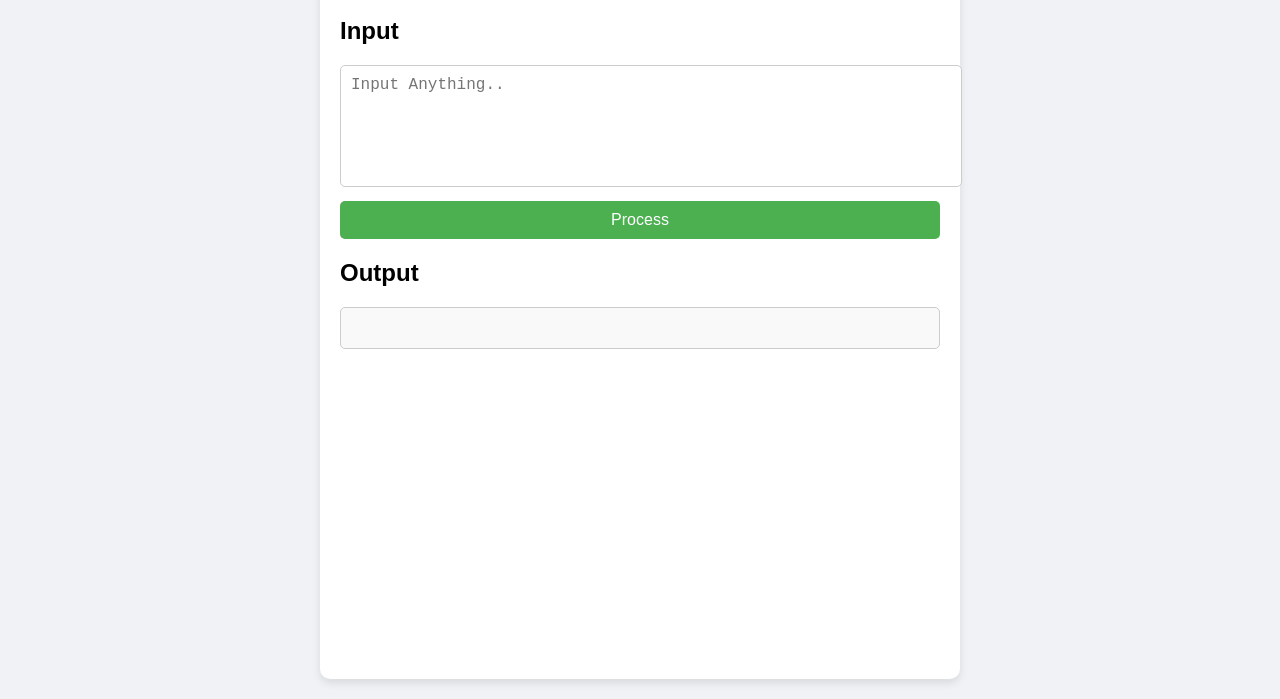
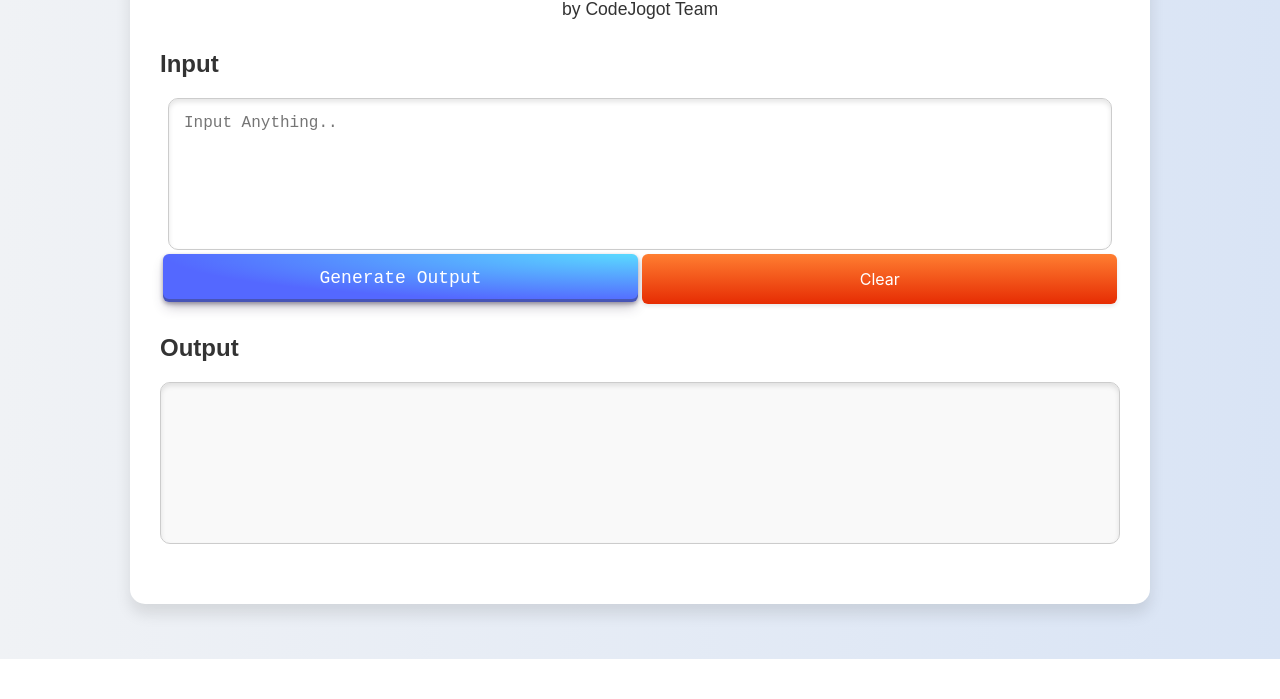
Before and after one commit to CodeJogot/js-input-output-template, a plain HTML site: page index.html in a window 1280 px wide. Shown: the part 141-840 px from the top of the page. After the commit the page ends 800 px from the top, so only its background shows below. Drawn offline with Linux system fonts and the light colour scheme; a web font is replaced by a local one.

Commit message:
first commit

```diff
--- a/index.html
+++ b/index.html
@@ -3,21 +3,22 @@
 <head>
     <meta charset="UTF-8" />
     <meta name="viewport" content="width=device-width, initial-scale=1.0" />
-    <title>Input-Output Template</title>
+    <title>Stylish Input-Output Template</title>
     <link rel="stylesheet" href="style.css" />
 </head>
 <body>
     <div class="container">
-      <h1>JS Input Output Template</h1>
+        <h1>Input Output Template</h1>
         <p>by CodeJogot Team</p>
         <h2>Input</h2>
         <div class="input-section">
             <textarea id="input" placeholder="Input Anything.."></textarea>
-        <button id="process-btn">Process</button>
+            <button id="process-btn">Generate Output</button>
+            <button id="clear-btn">Clear</button>
         </div>
         <h2>Output</h2>
         <div class="output-section">
-        <div id="output"></div>
+            <div id="output" class="output-content"></div>
         </div>
     </div>
     <script src="script.js"></script>
--- a/script.js
+++ b/script.js
@@ -1,10 +1,15 @@
 document.getElementById('process-btn').addEventListener('click', function() {
     const input = document.getElementById('input').value;
-    const output = processInput(input);
+    const output = mainFunction(input);
     document.getElementById('output').textContent = output;
 });
 
-function processInput(input) {
+document.getElementById('clear-btn').addEventListener('click', function() {
+    document.getElementById('input').value = ''; // Clear input
+    document.getElementById('output').textContent = ''; // Clear output
+});
+
+function mainFunction(input) {
     let p = input.split('\n');
-    return p[0];
+    return ;
 }
--- a/style.css
+++ b/style.css
@@ -1,67 +1,181 @@
+@import url('https://fonts.googleapis.com/css2?family=Anek+Bangla:wght@100..800&display=swap');
+
+body, h1, h2, p {
+    margin: 0;
+    padding: 0;
+    box-sizing: border-box;
+}
+
+/* Global Styles */
 body {
-    font-family: Arial, sans-serif;
-    background-color: #f0f2f5;
+    font-family: "Anek Bangla", sans-serif;
+    background: linear-gradient(to right, #f0f2f5, #d9e4f5);
     margin: 0;
-    padding: 20px;
+    padding: 40px;
     display: flex;
     justify-content: center;
+    align-items: center;
     height: 100vh;
+    color: #333;
 }
 
 .container {
-    background-color: #fff;
-    border-radius: 10px;
-    box-shadow: 0 4px 8px rgba(0, 0, 0, 0.1);
-    width: 80%;
+    background-color: #ffffff;
+    border-radius: 15px;
+    box-shadow: 0 10px 15px rgba(0, 0, 0, 0.1);
+    min-width: 80%;
     max-width: 600px;
-    padding: 20px;
+    padding: 30px;
+    text-align: center;
 }
 
 h1 {
-    text-align: center;
+    font-size: 2.5rem;
+    margin-bottom: 10px;
+    color: #4CAF50;
+}
+
+p {
+    font-size: 1.1rem;
+    margin-bottom: 30px;
+}
+
+h2 {
+    font-size: 1.5rem;
+    margin-bottom: 20px;
     color: #333;
+    text-align: left;
 }
 
 .input-section, .output-section {
-    margin-bottom: 20px;
+    margin-bottom: 30px;
 }
 
 textarea {
-    width: 100%;
-    height: 100px;
-    padding: 10px;
+    width: 95%;
+    height: 120px;
+    padding: 15px;
     border: 1px solid #ccc;
-    border-radius: 5px;
+    border-radius: 10px;
     resize: none;
-    font-size: 16px;
+    font-size: 1rem;
+    box-shadow: inset 0 3px 5px rgba(0, 0, 0, 0.1);
+    transition: all 0.3s ease;
+}
+
+textarea:focus {
+    border-color: #4CAF50;
+    box-shadow: inset 0 3px 5px rgba(0, 0, 0, 0.2);
 }
 
 button {
-    display: block;
-    width: 100%;
-    padding: 10px;
-    background-color: #4CAF50;
-    color: white;
+    width: calc(50% - 5px); /* Adjusted width for buttons */
+    padding: 15px;
+    color: #fff;
     border: none;
-    border-radius: 5px;
-    font-size: 16px;
+    border-radius: 10px;
+    font-size: 1rem;
     cursor: pointer;
-    margin-top: 10px;
+    transition: background-color 0.3s ease;
 }
 
+/* CSS */
+#process-btn {
+  align-items: center;
+  appearance: none;
+  background-image: radial-gradient(100% 100% at 100% 0, #5adaff 0, #5468ff 100%);
+  border: 0;
+  border-radius: 6px;
+  box-shadow: rgba(45, 35, 66, .4) 0 2px 4px,rgba(45, 35, 66, .3) 0 7px 13px -3px,rgba(58, 65, 111, .5) 0 -3px 0 inset;
+  box-sizing: border-box;
+  color: #fff;
+  cursor: pointer;
+  display: inline-flex;
+  font-family: "JetBrains Mono",monospace;
+  height: 48px;
+  justify-content: center;
+  line-height: 1;
+  list-style: none;
+  overflow: hidden;
+  padding-left: 16px;
+  padding-right: 16px;
+  position: relative;
+  text-align: left;
+  text-decoration: none;
+  transition: box-shadow .15s,transform .15s;
+  user-select: none;
+  -webkit-user-select: none;
+  touch-action: manipulation;
+  white-space: nowrap;
+  will-change: box-shadow,transform;
+  font-size: 18px;
+}
+
+#process-btn:focus {
+  box-shadow: #3c4fe0 0 0 0 1.5px inset, rgba(45, 35, 66, .4) 0 2px 4px, rgba(45, 35, 66, .3) 0 7px 13px -3px, #3c4fe0 0 -3px 0 inset;
+}
+
+#process-btn:hover {
+  box-shadow: rgba(45, 35, 66, .4) 0 4px 8px, rgba(45, 35, 66, .3) 0 7px 13px -3px, #3c4fe0 0 -3px 0 inset;
+  transform: translateY(-2px);
+}
+
+#process-btn:active {
+  box-shadow: #3c4fe0 0 3px 7px inset;
+  transform: translateY(2px);
+}
 button:hover {
     background-color: #45a049;
 }
 
+/* CSS */
+#clear-btn {
+  background-color: initial;
+  background-image: linear-gradient(-180deg, #FF7E31, #E62C03);
+  border-radius: 6px;
+  box-shadow: rgba(0, 0, 0, 0.1) 0 2px 4px;
+  color: #FFFFFF;
+  cursor: pointer;
+  display: inline-block;
+  font-family: Inter,-apple-system,system-ui,Roboto,"Helvetica Neue",Arial,sans-serif;
+  height: 50px;
+  line-height: 40px;
+  outline: 0;
+  overflow: hidden;
+  padding: 0 20px;
+  pointer-events: auto;
+  position: relative;
+  text-align: center;
+  touch-action: manipulation;
+  user-select: none;
+  -webkit-user-select: none;
+  vertical-align: top;
+  white-space: nowrap;
+  z-index: 9;
+  border: 0;
+  transition: box-shadow .2s;
+}
+
+#clear-btn:hover {
+  box-shadow: rgba(253, 76, 0, 0.5) 0 3px 8px;
+}
 .output-section {
     background-color: #f9f9f9;
     padding: 20px;
-    border-radius: 5px;
+    border-radius: 10px;
     border: 1px solid #ccc;
+    box-shadow: inset 0 3px 5px rgba(0, 0, 0, 0.1);
+    min-height: 120px;
+    display: flex;
+    align-items: flex-start; /* Align content to the top */
+    justify-content: flex-start; /* Align content to the left */
 }
 
-#output {
+.output-content {
     white-space: pre-wrap;
-    font-size: 16px;
+    font-size: 1rem;
     color: #333;
+    width: 100%;
+    word-break: break-word;
+    text-align: left; /* Align text inside #output to the left */
 }
```
Also changed, not shown: img/1.png (added), img/2.png (added), 1 other file. Lines whose indentation alone changed are shown as unchanged.
